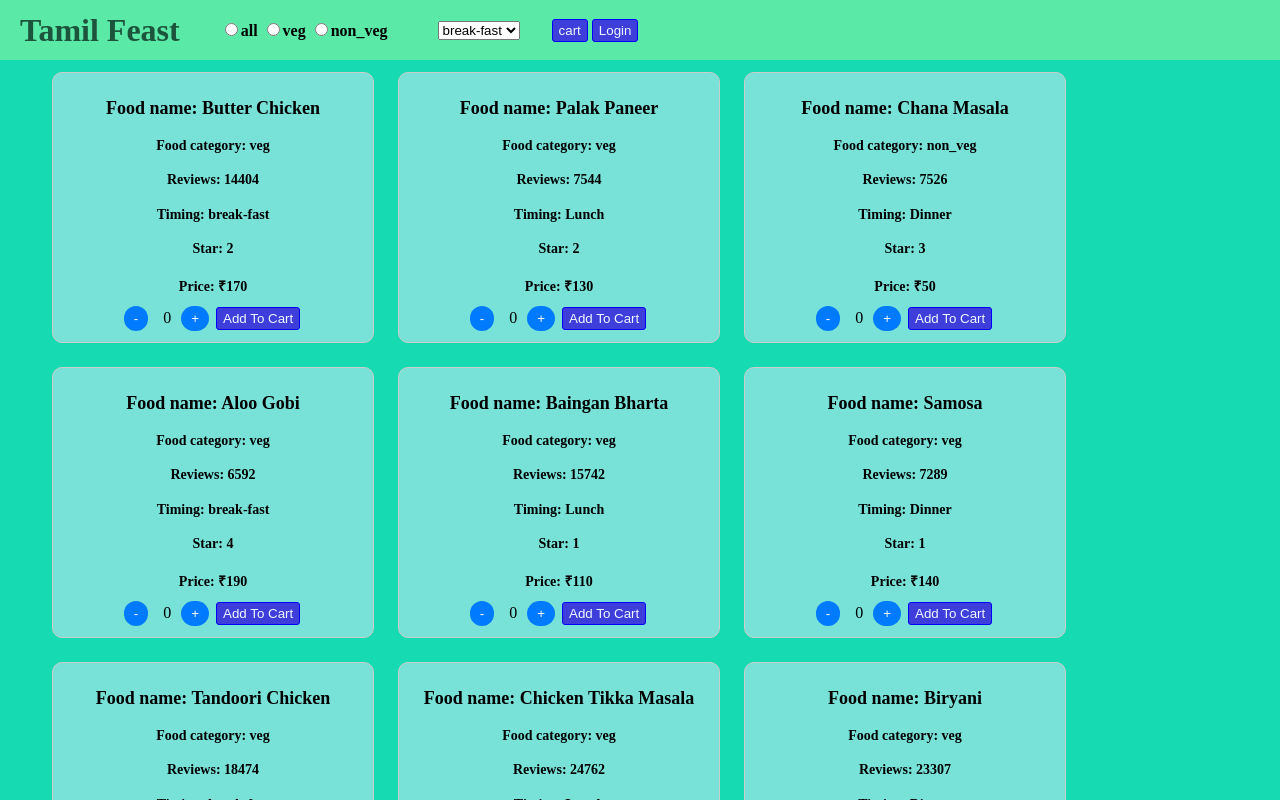
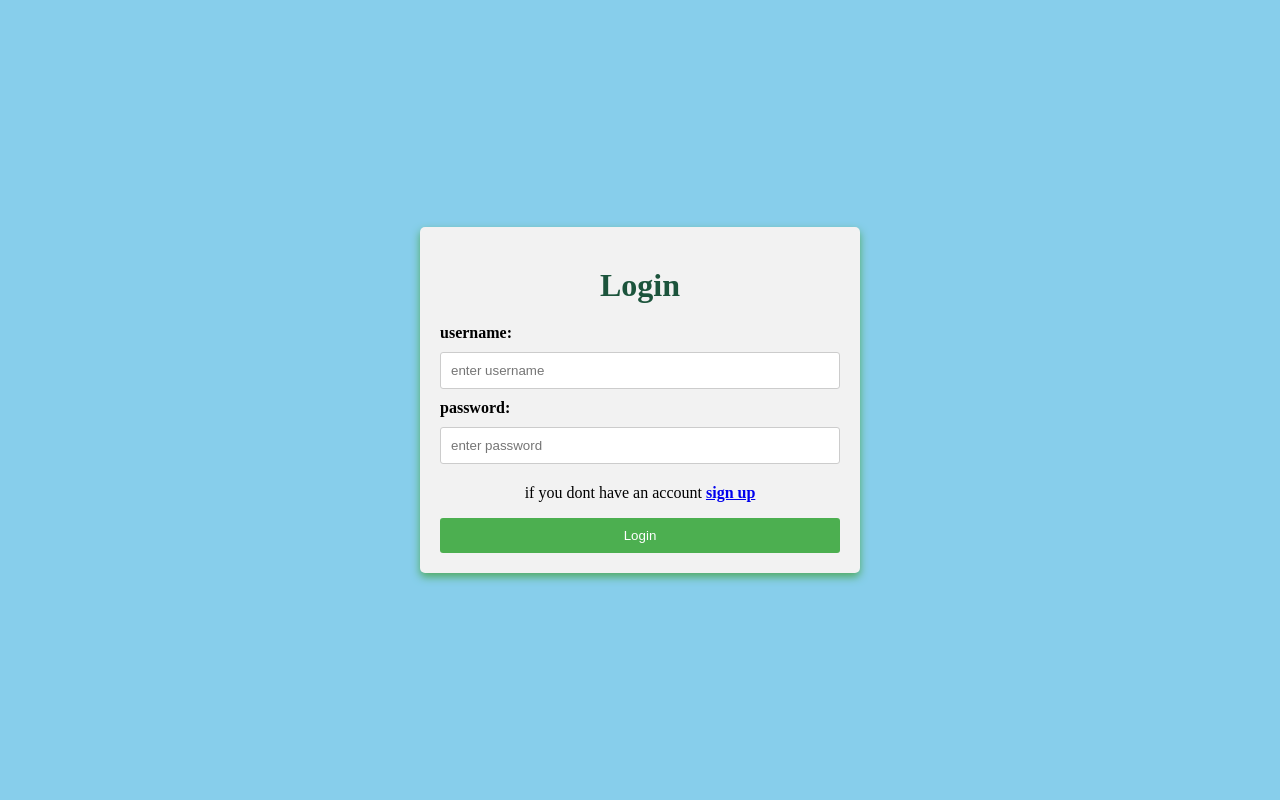
Before and after one commit to Selvaganesh007/online_food_ordering_system, a React (Create React App) app: page / in a window 1280 px wide. Shown: the top 800 px of the page. Built offline with nearby package versions, Linux system fonts and the light colour scheme.

Commit message:
login and signup page validation completed

```diff
--- a/src/App.js
+++ b/src/App.js
@@ -6,6 +6,7 @@ import dropdownReducer from "./features/Dropdownprop.js";
 import themeReducer from "./features/Radioprop.js";
 import CartReducer from "./features/Addcartprop.js";
 import signinUserReducer from "./features/SignInUser.js";
+import loginReducer from "./features/LoginUser.js";
 // import "./App.css";
 
 const store = configureStore({
@@ -14,6 +15,7 @@ const store = configureStore({
     radio: themeReducer,
     addCart: CartReducer,
     signinUser: signinUserReducer,
+    loginUser: loginReducer,
   },
 });
 
--- a/src/Base/Base.js
+++ b/src/Base/Base.js
@@ -13,8 +13,8 @@ export const Base = () => {
       <div className="base">
         {/* <Header /> */}
         <Routes>
-          <Route path="/login" element={<Login />} />
-          <Route path="/" element={<Home />} />
+          <Route path="/" element={<Login />} />
+          <Route path="/home" element={<Home />} />
           <Route path="/add-cart" element={<Cart />} />
           <Route path="/sign-in" element={<SignUp />} />
           <Route path="*" element={<Error />} />
--- a/src/components/Input/Input.css
+++ b/src/components/Input/Input.css
@@ -20,7 +20,9 @@ input {
 input[type="text"],
 input[type="password"],
 input[type="number"],
-input[type="email"] {
+input[type="email"],
+input[type="address"],
+input[type="landmark"] {
   padding: 10px;
   margin-bottom: 10px;
   border: 1px solid #ccc;
--- a/src/components/Login/Login.js
+++ b/src/components/Login/Login.js
@@ -1,30 +1,78 @@
 import React, { useState } from "react";
 import "./Login.css";
 import { Input } from "../Input/Input";
+import { Link } from "react-router-dom";
+import { useDispatch, useSelector } from "react-redux";
+import { LoginUserDetails } from "../../features/LoginUser";
+import { ToastContainer, toast } from "react-toastify";
+import "react-toastify/dist/ReactToastify.css";
 
 export const Login = () => {
   const [loginUser, setLoginUser] = useState({
     username: "",
     password: "",
+    usernameValid: true,
+    passwordValid: true,
   });
+
+  const dispatch = useDispatch();
+  const user = useSelector((state) => state.loginUser.userDetails);
 
   const handleChange = (e) => {
     const { name, value } = e.target;
+    let isValid = validationField(name, value);
     setLoginUser((prevLoginUser) => ({
       ...prevLoginUser,
       [name]: value,
+      [`${name}Valid`]: isValid,
     }));
+
+    function validationField(name, value) {
+      if (name === "username") {
+        if (value.includes(" ")) {
+          console.log(`space in ${name}`);
+          return false;
+        }
+      }
+      if (name === "password") {
+        const passwordRegex =
+          /^(?=.*\d)(?=.*[a-z])(?=.*[A-Z])(?=.*[a-zA-Z]).{8,}$/;
+        return passwordRegex.test(value);
+      }
+      return true;
+    }
   };
 
   const handleSubmit = (e) => {
     e.preventDefault();
-    console.log(loginUser);
+  };
+
+  const buttonSubmit = () => {
+    if (loginUser.username === "" || loginUser.password === "") {
+      toast.warn("Fill all the required fields", {
+        position: toast.POSITION.TOP_CENTER,
+        autoClose: 3000,
+      });
+    } else {
+      toast.success("you successfully logged in", {
+        position: toast.POSITION.TOP_CENTER,
+        autoClose: 3000,
+      });
+      let Alluser = [];
+      if (user !== []) {
+        Alluser = [...user];
+      }
+      Alluser.push(loginUser);
+      console.log(Alluser);
+      console.log(dispatch(LoginUserDetails(Alluser)));
+    }
   };
   return (
-    <div className="container">
+    <div className="container" style={{ backgroundColor: "skyblue" }}>
       <div className="form">
         <h1>Login </h1>
         <form onSubmit={handleSubmit}>
+          <ToastContainer />
           <Input
             labelName="username"
             type="text"
@@ -33,6 +81,7 @@ export const Login = () => {
             placeholder="enter username"
             handleChange={handleChange}
           />
+          {!loginUser.usernameValid && <p>Please enter a valid name</p>}
           <Input
             labelName="password"
             type="password"
@@ -41,13 +90,23 @@ export const Login = () => {
             placeholder="enter password"
             handleChange={handleChange}
           />
+          {!loginUser.passwordValid && (
+            <p>
+              Please enter a valid password (at least 8 characters, with one
+              uppercase letter, one lowercase letter, and one number)
+            </p>
+          )}
           <p>
             if you dont have an account{" "}
             <span>
-              <strong>sign up</strong>
+              <Link to="/sign-in">
+                <strong>sign up</strong>
+              </Link>
             </span>
           </p>
-          <button className="btn">Login</button>
+          <button className="btn" onClick={buttonSubmit}>
+            Login
+          </button>
         </form>
       </div>
     </div>
--- a/src/components/Register/SignUp.js
+++ b/src/components/Register/SignUp.js
@@ -3,12 +3,23 @@ import { Input } from "../Input/Input";
 import "./SignUp.css";
 import { useDispatch, useSelector } from "react-redux";
 import { signInUserDetails } from "../../features/SignInUser";
+import { Link } from "react-router-dom";
+import { ToastContainer, toast } from "react-toastify";
+import "react-toastify/dist/ReactToastify.css";
+
 export const SignUp = () => {
   const [userData, setUserData] = useState({
+    userid: 0,
     username: "",
     password: "",
     phoneNumber: "",
     email: "",
+    address: "",
+    landmark: "",
+    usernameValid: true,
+    phoneNumberValid: true,
+    emailValid: true,
+    passwordValid: true,
   });
 
   const dispatch = useDispatch();
@@ -16,38 +27,88 @@ export const SignUp = () => {
 
   const handleChange = (e) => {
     const { name, value } = e.target;
+    let isValid = validateField(name, value);
+
     setUserData((prevUserData) => ({
       ...prevUserData,
       [name]: value,
+      [`${name}Valid`]: isValid,
     }));
+  };
+
+  const validateField = (name, value) => {
+    if (name === "username" || name === "email" || name === "password") {
+      if (value.includes(" ")) {
+        console.log(`space found in ${name}`);
+        return false;
+      }
+    }
+
+    if (name === "password") {
+      const passwordRegex =
+        /^(?=.*\d)(?=.*[a-z])(?=.*[A-Z])(?=.*[a-zA-Z]).{8,}$/;
+      return passwordRegex.test(value);
+    }
+    return true;
   };
 
   const handleSubmit = (e) => {
     e.preventDefault();
-    // console.log(userData);
+    if (
+      !userData.usernameValid &&
+      !userData.phoneNumberValid &&
+      !userData.emailValid &&
+      !userData.passwordValid
+    ) {
+      toast.warn("enter your data correctly", {
+        position: toast.POSITION.TOP_CENTER,
+        autoClose: 3000,
+      });
+    } else {
       setUserData({
         username: "",
         password: "",
         phoneNumber: "",
         email: "",
+        address: "",
+        landmark: "",
+        usernameValid: true,
+        phoneNumberValid: true,
+        emailValid: true,
+        passwordValid: true,
       });
+    }
   };
 
   const buttonSubmit = () => {
+    if (
+      userData.username === "" &&
+      userData.password === "" &&
+      userData.email === ""
+    ) {
+      toast.warn("Fill all the required fields", {
+        position: toast.POSITION.TOP_CENTER,
+        autoClose: 3000,
+      });
+    } else {
+      toast.success("you successfully signed in", {
+        position: toast.POSITION.TOP_CENTER,
+        autoClose: 3000,
+      });
       let alluser = [];
       if (user !== []) {
         alluser = [...user];
       }
       alluser.push(userData);
-    console.log(alluser);
       console.log(dispatch(signInUserDetails(alluser)));
-    console.log(user);
+    }
   };
   return (
     <div className="container">
       <div className="form">
-        <h1>Sign up </h1>
+        <h1>Create an account </h1>
         <form onSubmit={handleSubmit}>
+          <ToastContainer />
           <Input
             labelName="username"
             type="text"
@@ -56,6 +117,7 @@ export const SignUp = () => {
             placeholder="enter username"
             handleChange={handleChange}
           />
+          {!userData.usernameValid && <p>Please enter a valid name</p>}
           <Input
             labelName="password"
             type="password"
@@ -64,6 +126,13 @@ export const SignUp = () => {
             placeholder="enter password"
             handleChange={handleChange}
           />
+          {!userData.passwordValid && (
+            <p>
+              Please enter a valid password (at least 8 characters, with one
+              uppercase letter, one lowercase letter, and one number)
+            </p>
+          )}
+
           <Input
             labelName="mobile"
             type="number"
@@ -72,6 +141,9 @@ export const SignUp = () => {
             placeholder="enter mobile number"
             handleChange={handleChange}
           />
+          {!userData.phoneNumberValid && (
+            <p>Please enter a valid phone number</p>
+          )}
           <Input
             labelName="email"
             type="email"
@@ -80,11 +152,30 @@ export const SignUp = () => {
             placeholder="enter email"
             handleChange={handleChange}
           />
+          {!userData.emailValid && <p>Please enter a valid email</p>}
+          <Input
+            labelName="address"
+            type="address"
+            name="address"
+            value={userData.address}
+            placeholder="enter address"
+            handleChange={handleChange}
+          />
+          <Input
+            labelName="landmark"
+            type="landmark"
+            name="landmark"
+            value={userData.landmark}
+            placeholder="enter landmark"
+            handleChange={handleChange}
+          />
           <br />
           <p>
-            if already have an account{" "}
+            if you already have an account{" "}
             <span>
-              <strong>Login</strong>
+              <Link to="/">
+                <strong>Log in</strong>
+              </Link>
             </span>
           </p>
           <button className="btn" type="submit" onClick={buttonSubmit}>
--- /dev/null
+++ b/src/features/LoginUser.js
@@ -0,0 +1,19 @@
+import { createSlice } from "@reduxjs/toolkit";
+
+const initaldetails = {
+  userDetails: [],
+};
+
+const LoginUser = createSlice({
+  name: "loginUser",
+  initialState: initaldetails,
+  reducers: {
+    LoginUserDetails(state, action) {
+      state.userDetails = action.payload;
+    },
+  },
+});
+
+export const { LoginUserDetails } = LoginUser.actions;
+
+export default LoginUser.reducer;
```
Lines whose indentation alone changed are shown as unchanged.
